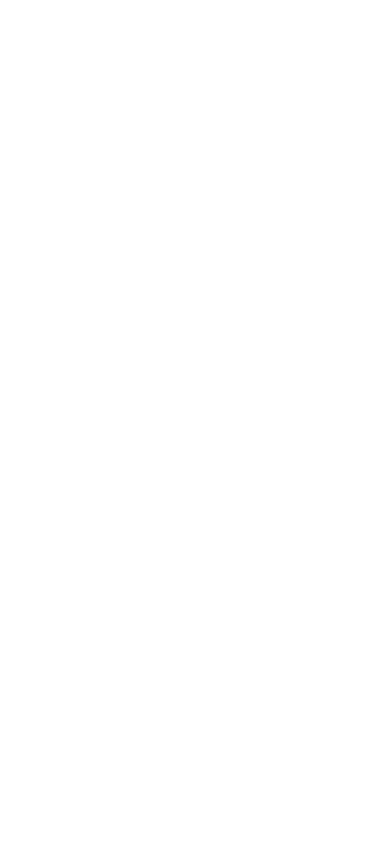
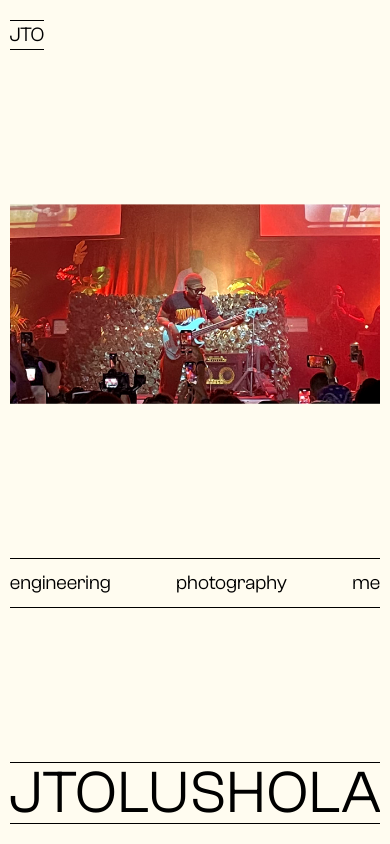
Before and after one commit to JohnOlushola/portfolio, a Next.js app: page / in a window 390 px wide. Built offline with nearby package versions, Linux system fonts and the light colour scheme.

Commit message:
feat: responsivenss

```diff
--- a/src/pages/index.tsx
+++ b/src/pages/index.tsx
@@ -19,12 +19,12 @@ export default function Home() {
         />
 
         <div className="flex justify-between border-y border-black py-2.5">
-          <h2 className="text-4xl">engineering</h2>
-          <h2 className="text-4xl">photography</h2>
-          <h2 className="text-4xl">me</h2>
+          <h2 className="text-xl md:text-4xl">engineering</h2>
+          <h2 className="text-xl md:text-4xl">photography</h2>
+          <h2 className="text-xl md:text-4xl">me</h2>
         </div>
 
-        <h1 className="text-[220px] uppercase border-y border-black tracking-wide">
+        <h1 className="text-6xl sm:text-[100px] md:text-[140px] xl:text-[220px] text-justify uppercase border-y border-black tracking-wide">
           JTOLUSHOLA
         </h1>
       </div>
--- a/src/styles/globals.css
+++ b/src/styles/globals.css
@@ -28,11 +28,5 @@ body {
   height: var(--landing-container-height);
   flex-direction: column;
   justify-content: space-between;
+  overflow: hidden;
 }
-
-/* turn off mobile */
-@media (max-width: 640px) {
-  body {
-    display: none !important;
-  }
-}
```
